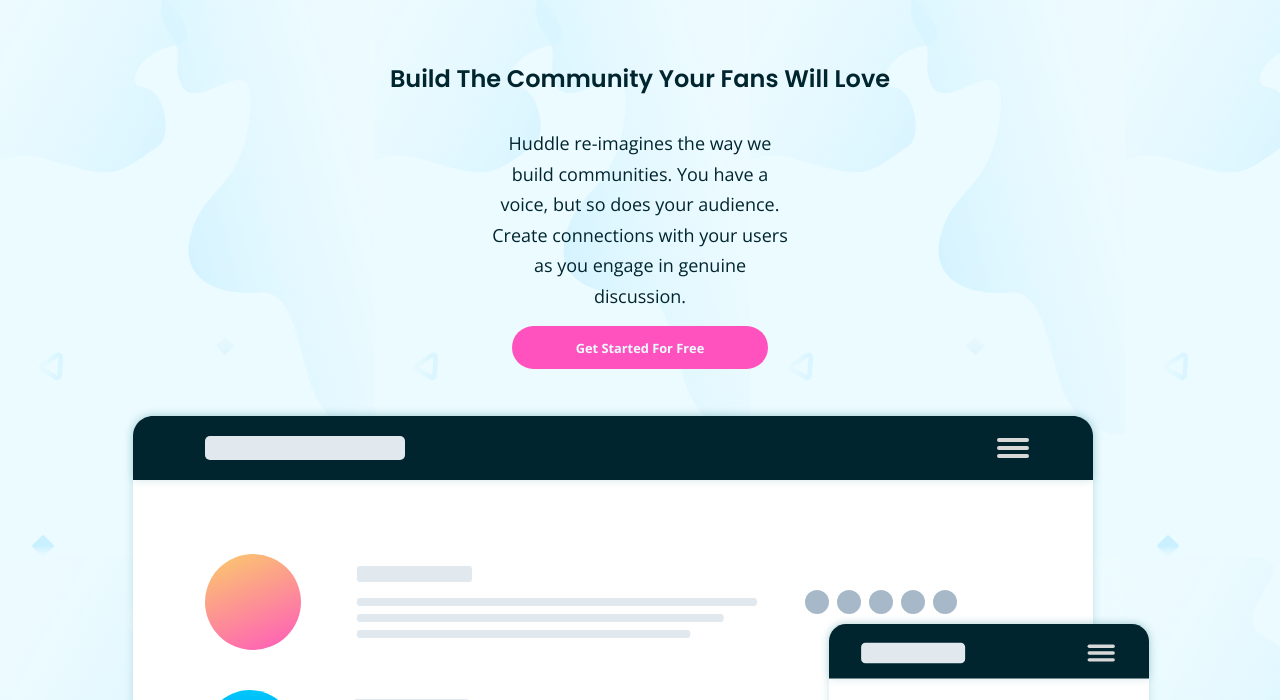
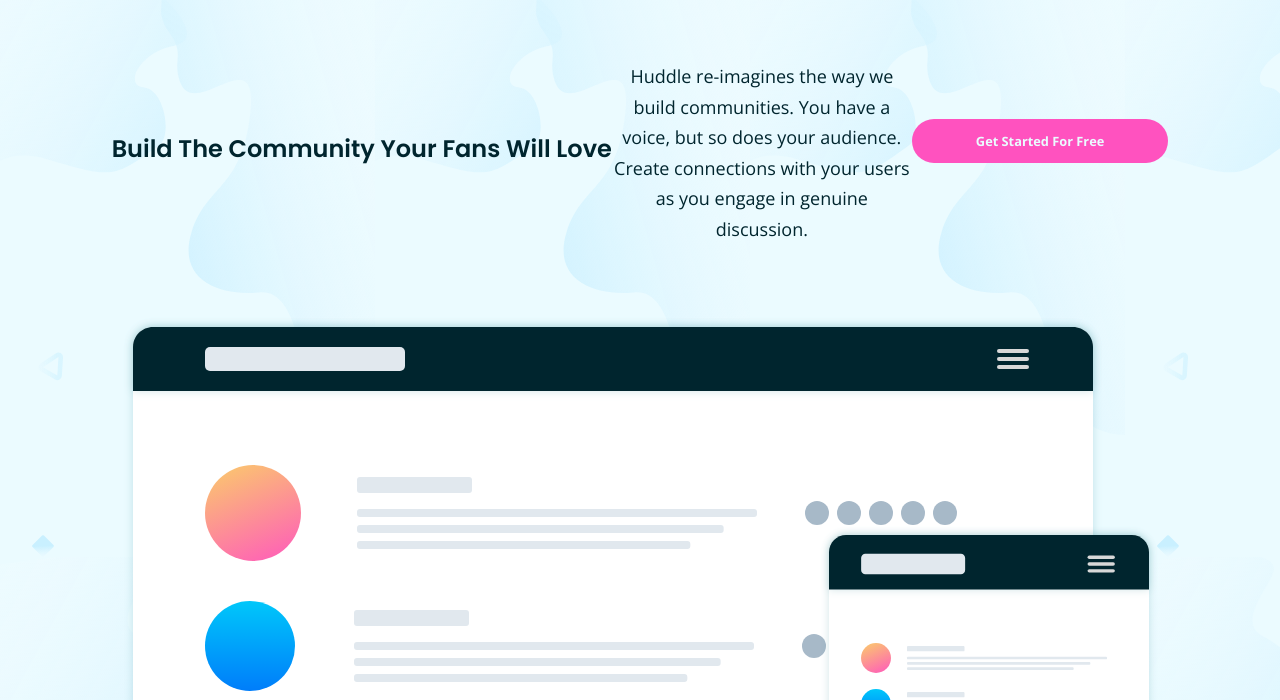
Before and after one commit to timmy3000/responsive-landing-page, a plain HTML site: page index.html in a window 1280 px wide. Shown: the part 100-800 px from the top of the page. Drawn offline with nearby package versions, Linux system fonts and the light colour scheme.

Commit message:
Update files

```diff
--- a/style.css
+++ b/style.css
@@ -73,6 +73,9 @@
 
 
 .hero-text {
+    display: flex;
+    align-items: center;
+    justify-content: center;
     margin-bottom: 3rem;
 }
 
@@ -89,8 +92,6 @@
     inline-size: 300px;
     overflow-wrap: break-word;
     margin-bottom: 1.5rem;
-    margin-left: auto;
-    margin-right: auto;
 }
 
 .get {
```
